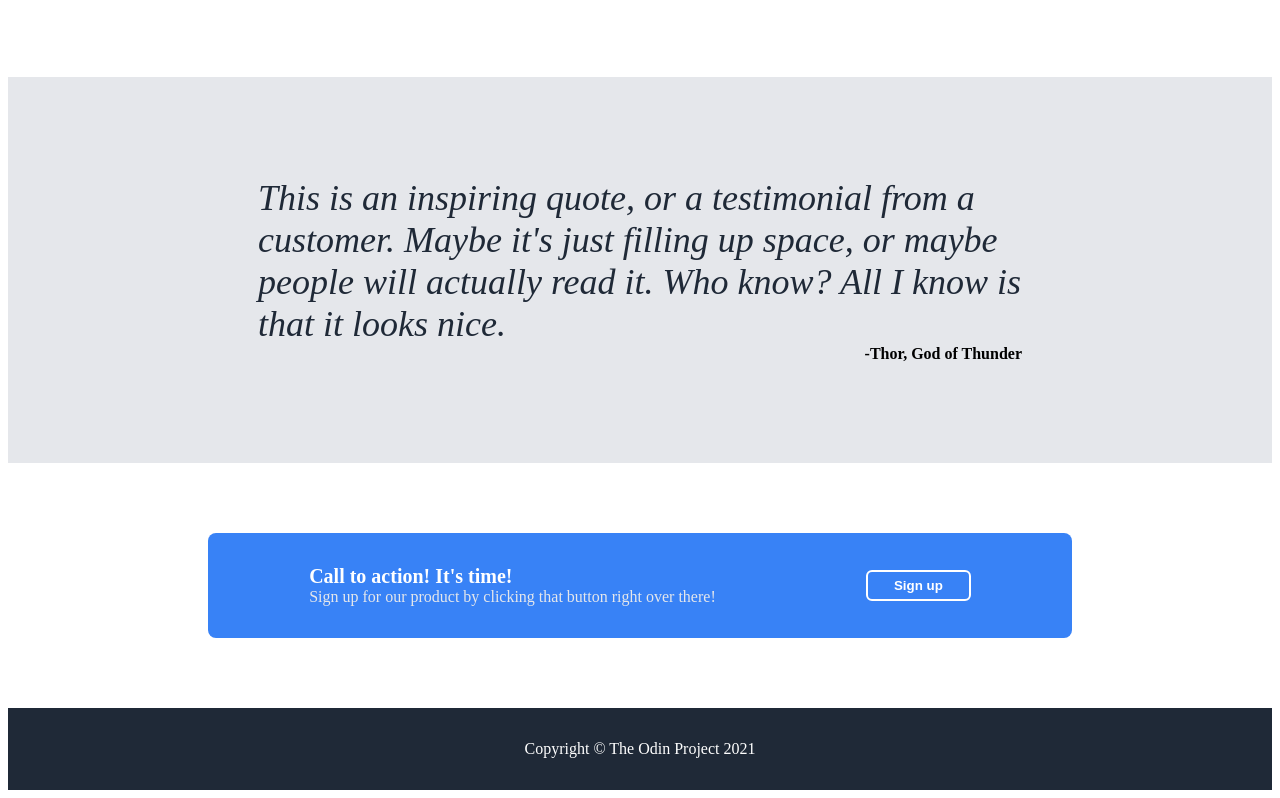
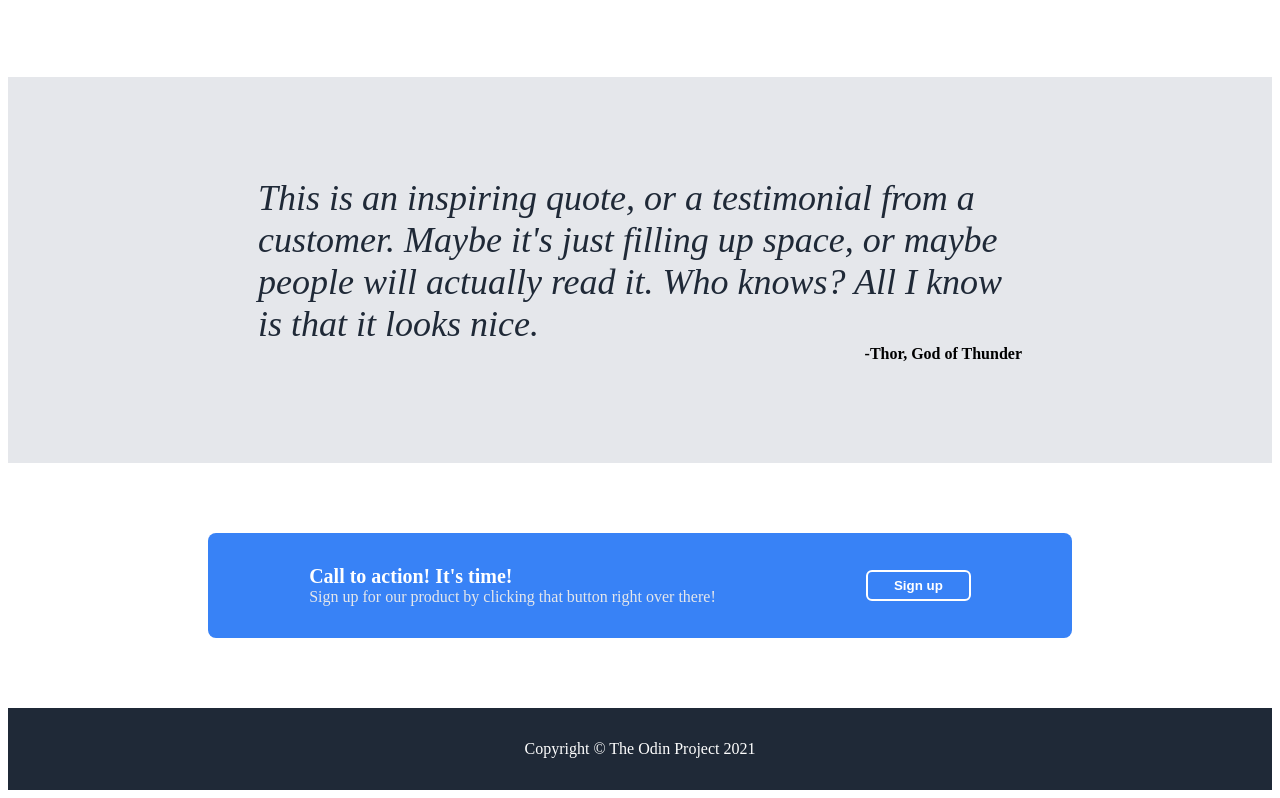
Before and after one commit to cdv0/landing-page, a plain HTML site: page index.html in a window 1280 px wide. Shown: the part 868-1666 px from the top of the page. Drawn offline with Linux system fonts and the light colour scheme.

Commit message:
Fix typo in index.html

```diff
--- a/index.html
+++ b/index.html
@@ -55,7 +55,7 @@
 
 
     <div class="container-three">
-        <div class="quote">This is an inspiring quote, or a testimonial from a customer. Maybe it's just filling up space, or maybe people will actually read it. Who know? All I know is that it looks nice.</div>
+        <div class="quote">This is an inspiring quote, or a testimonial from a customer. Maybe it's just filling up space, or maybe people will actually read it. Who knows? All I know is that it looks nice.</div>
         <div class="speaker">-Thor, God of Thunder</div>
     </div>
 
```
